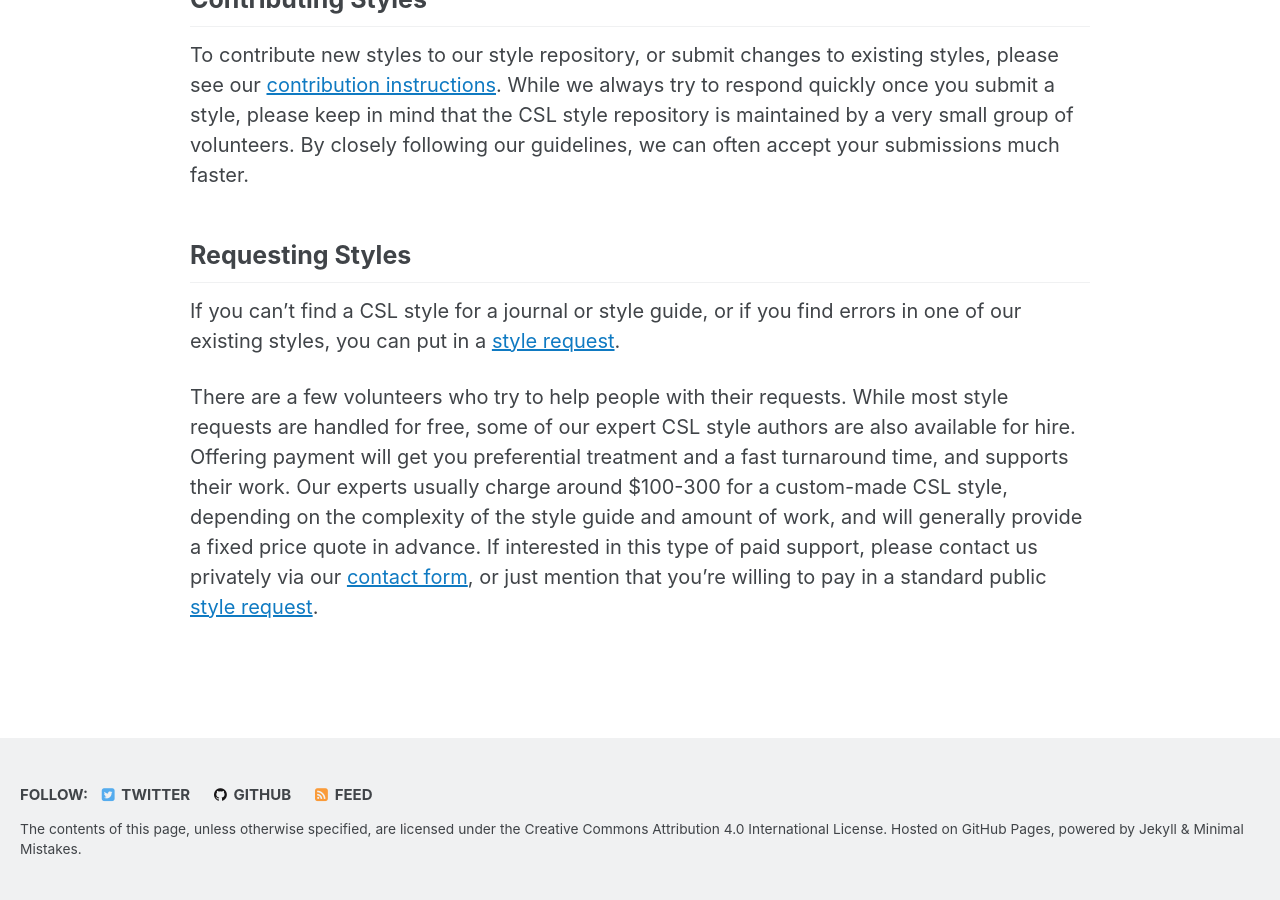
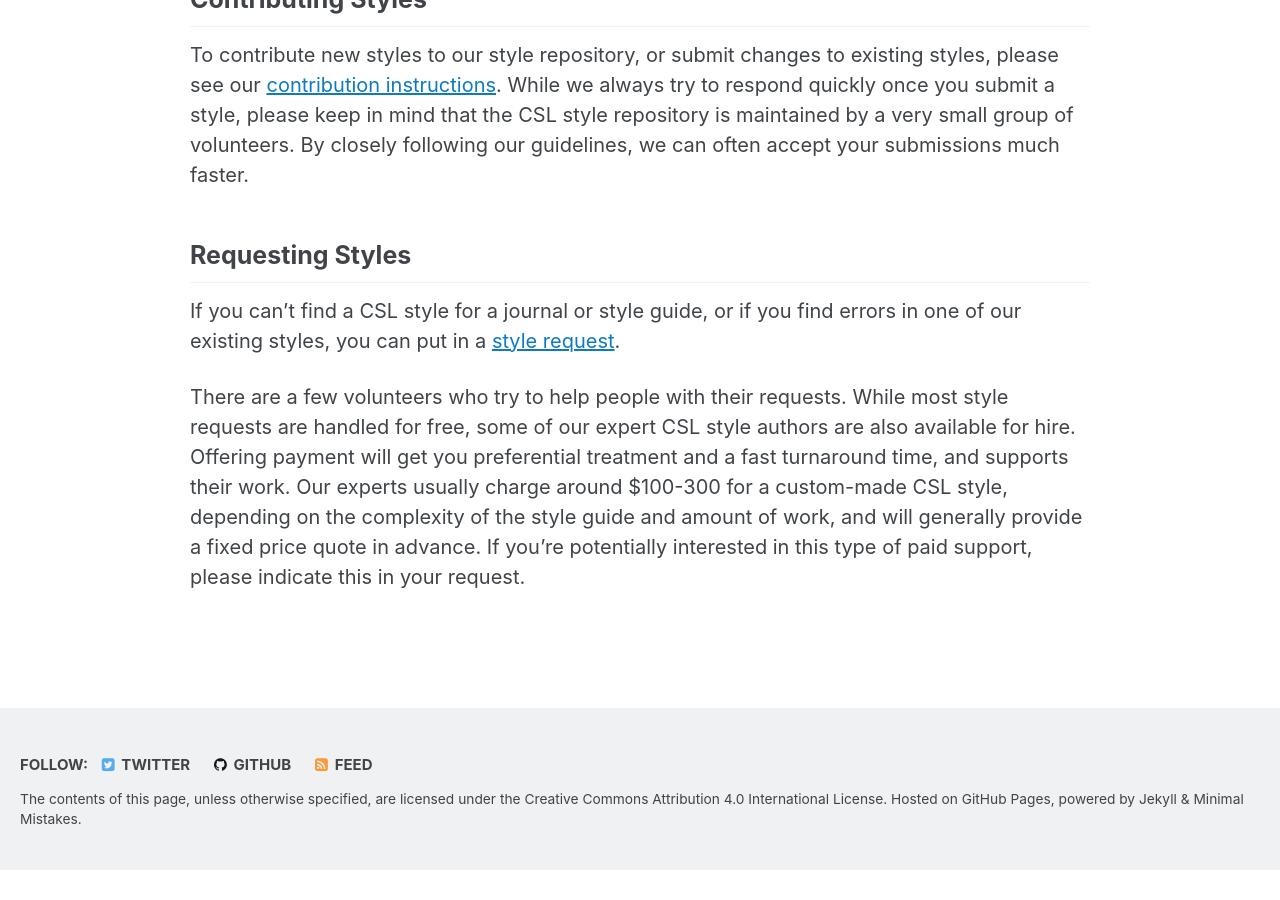
Before and after one commit to citation-style-language/citation-style-language.github.io, a Jekyll site: the page built from _pages/authors.md, in a window 1280 px wide and 900 px high, scrolled down 6811 px. Built offline with Jekyll 4.4.1, drawn with Linux system fonts in a browser that asks for light colours; after the commit the page ends 7681 px from its top, so only the background shows below that.

Commit message:
Update authors.md to remove mention of contact form

```diff
--- a/_pages/authors.md
+++ b/_pages/authors.md
@@ -197,4 +197,4 @@ There are a few volunteers who try to help people with their requests.
 While most style requests are handled for free, some of our expert CSL style authors are also available for hire.
 Offering payment will get you preferential treatment and a fast turnaround time, and supports their work.
 Our experts usually charge around $100-300 for a custom-made CSL style, depending on the complexity of the style guide and amount of work, and will generally provide a fixed price quote in advance.
-If interested in this type of paid support, please contact us privately via our [contact form](/contact/), or just mention that you're willing to pay in a standard public [style request](https://github.com/citation-style-language/styles/blob/master/REQUESTING.md#requesting-csl-styles).
+If you're potentially interested in this type of paid support, please indicate this in your request.
```
